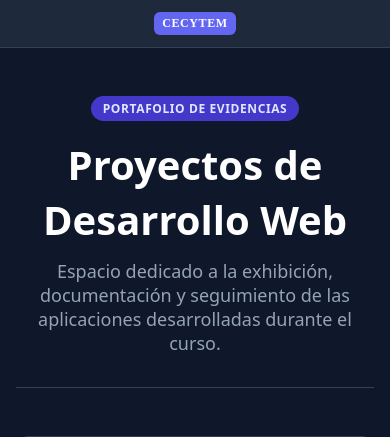
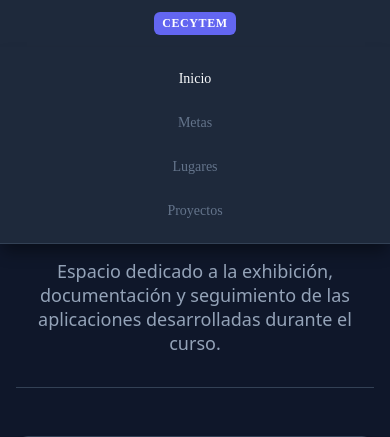
Before and after one commit to UnGueyEnGH/FidHec, a Django app: page / in a window 390 px wide. Shown: the top 437 px of the page. Run offline with Django 5.2, Linux system fonts and the light colour scheme.

Commit message:
ajuste visibilidad navbar telefonia intento 3

```diff
--- a/portf/static/css/styles.css
+++ b/portf/static/css/styles.css
@@ -303,36 +303,44 @@
 
 /* --- MÓVIL EN VERTICAL (Pantallas hasta 768px) --- */
 @media (max-width: 768px) {
+    /* Contenedor principal alineado en columna */
     .navbar-container {
-        flex-direction: column; /* Alinea el logo arriba y la lista abajo */
-        align-items: center;
-        gap: 1rem;
+        flex-direction: column !important;
+        align-items: center !important;
+        justify-content: center !important;
+        gap: 1rem !important;
     }
 
+    /* Asegurar que el nav y la lista sean visibles */
     .navbar-menu {
-        width: 100%;            /* Ocupa todo el ancho */
-        display: block;         /* Asegura que no se oculte */
+        display: block !important;
+        width: 100% !important;
+        visibility: visible !important;
+        opacity: 1 !important;
+        height: auto !important;
     }
 
     .nav-list {
-        flex-direction: column; /* Apila los enlaces uno debajo de otro */
-        align-items: center;
-        width: 100%;
-        gap: 0.5rem;
-        padding: 0;
+        display: flex !important;
+        flex-direction: column !important; /* Apila los elementos en vertical */
+        align-items: center !important;
+        width: 100% !important;
+        padding: 0 !important;
+        margin: 0 !important;
+        gap: 0.75rem !important;
     }
 
     .nav-item {
-        width: 100%;
-        text-align: center;
+        width: 100% !important;
+        text-align: center !important;
     }
 
     .nav-link {
-        display: block;         /* Hace que abarque todo el ancho del botón */
-        padding: 0.5rem 1rem;
+        display: block !important;
+        padding: 0.5rem 1rem !important;
+        text-align: center !important;
     }
 }
-
 /* Marca / Logotipo */
 .navbar-brand {
     display: flex;
```
